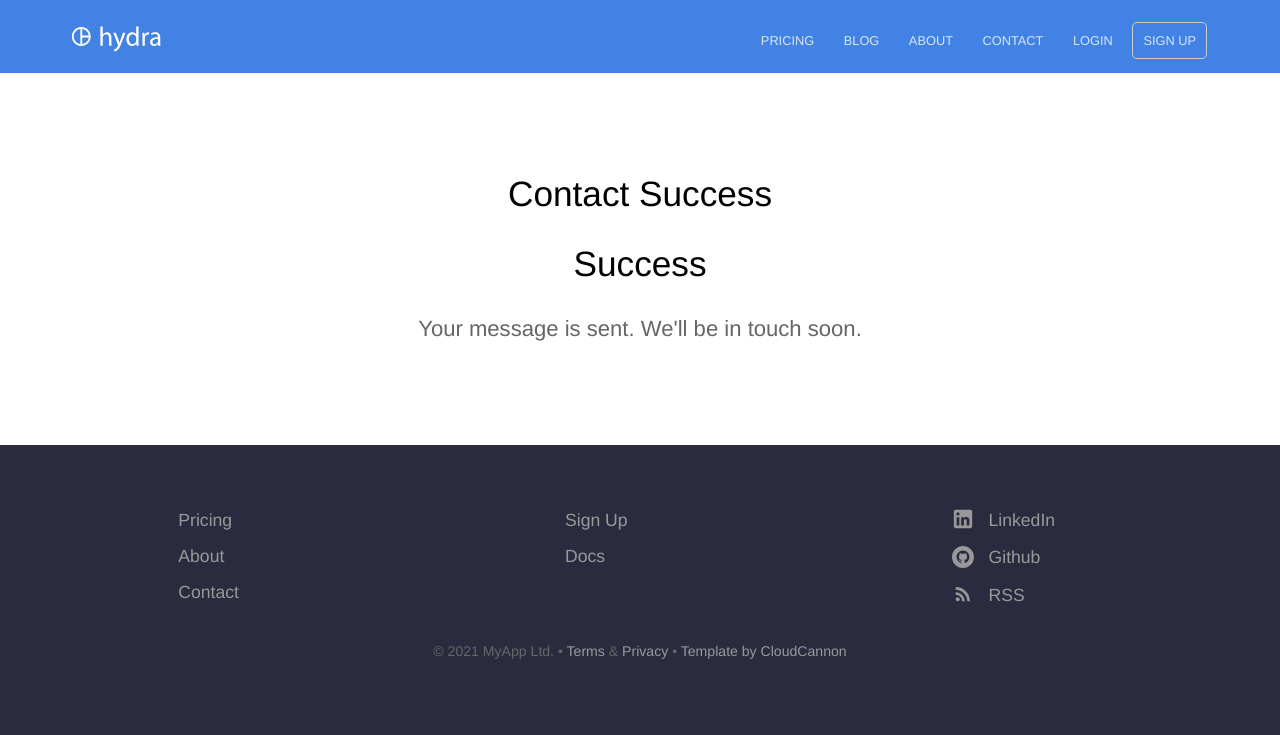
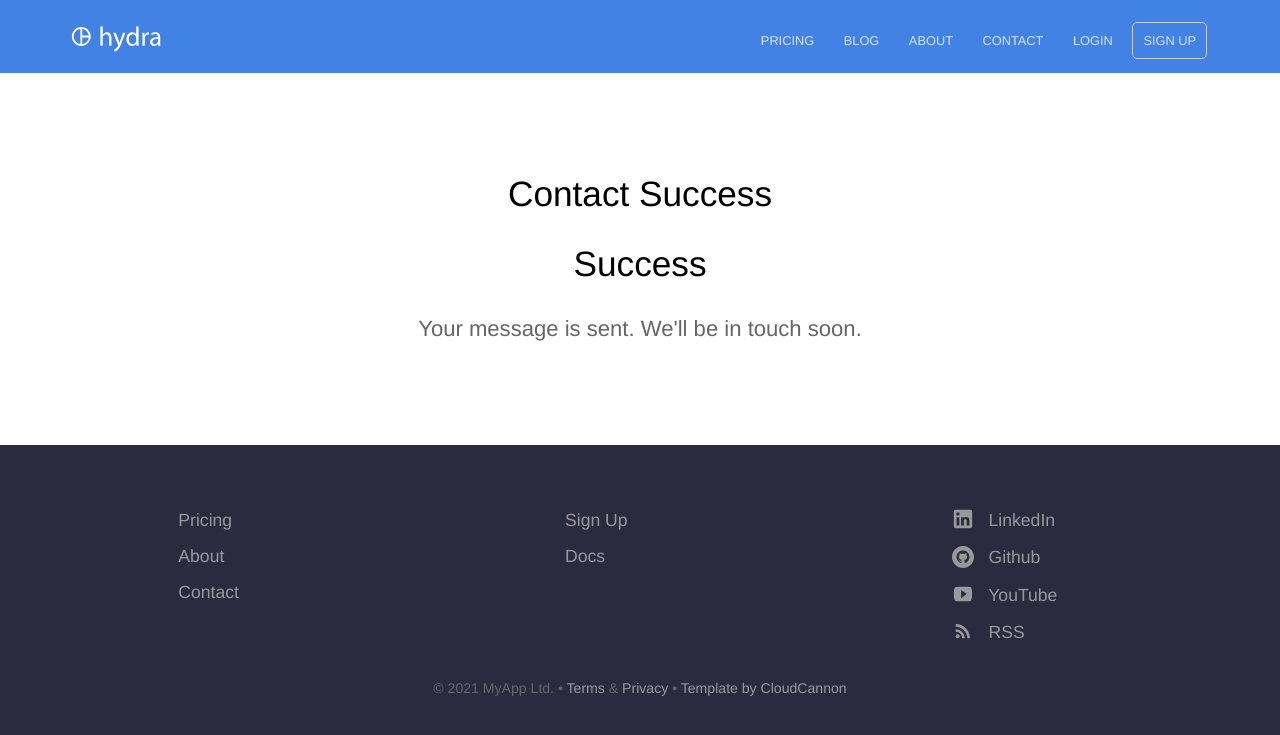
Before and after one commit to jordan-pierre/coaching, a Jekyll site: the page built from contact-success.html, in a window 1280 px wide. Shown: the top 735 px of the page. Built offline with Jekyll 4.4.1, drawn with Linux system fonts in a browser that asks for light colours.

Commit message:
Added youtube to footer

```diff
--- a/_data/footer.yml
+++ b/_data/footer.yml
@@ -18,8 +18,12 @@
     social_icon: LinkedIn
     new_window: true
   - name: Github
-    link: https://github.com/jordan-pierre
+    link: https://github.com/jordan-pierre/
     social_icon: Github
+    new_window: true
+  - name: YouTube
+    link: https://www.youtube.com/channel/UCIrffg4LicCLXY_PFP2rbGA/
+    social_icon: YouTube
     new_window: true
   - name: RSS
     link: /feed.xml
```
